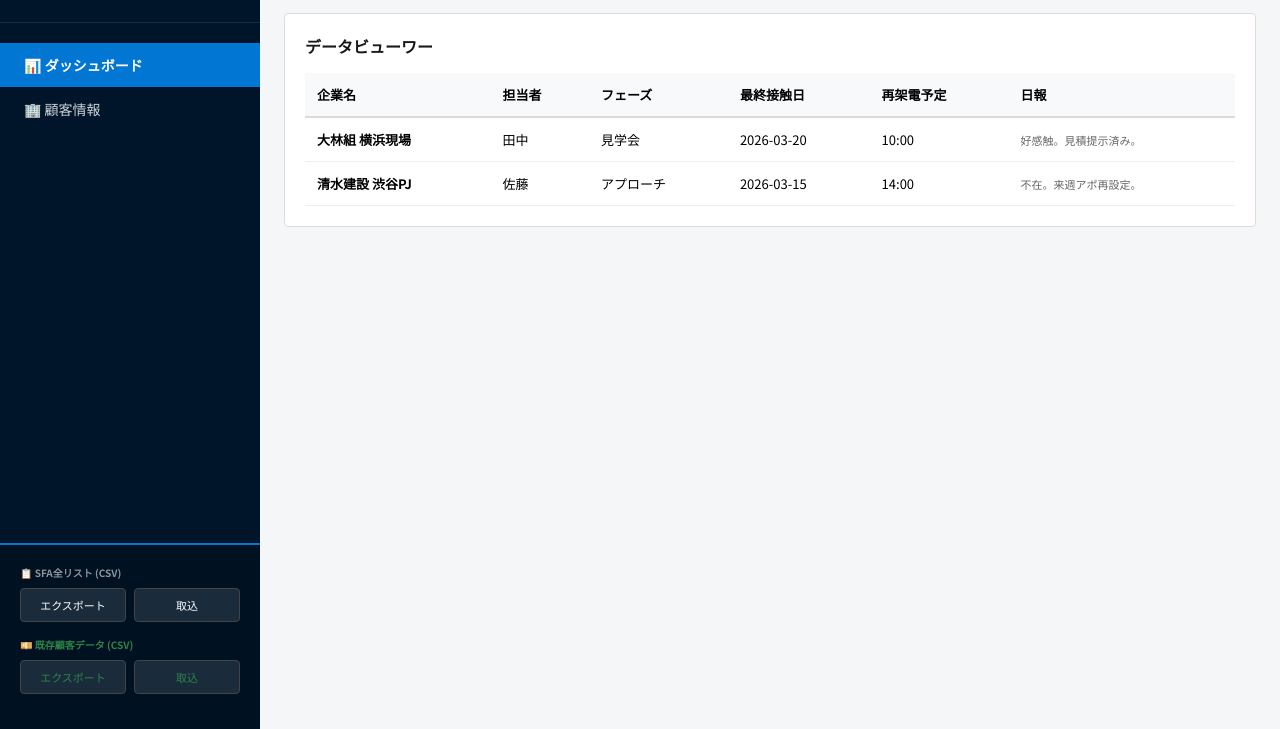
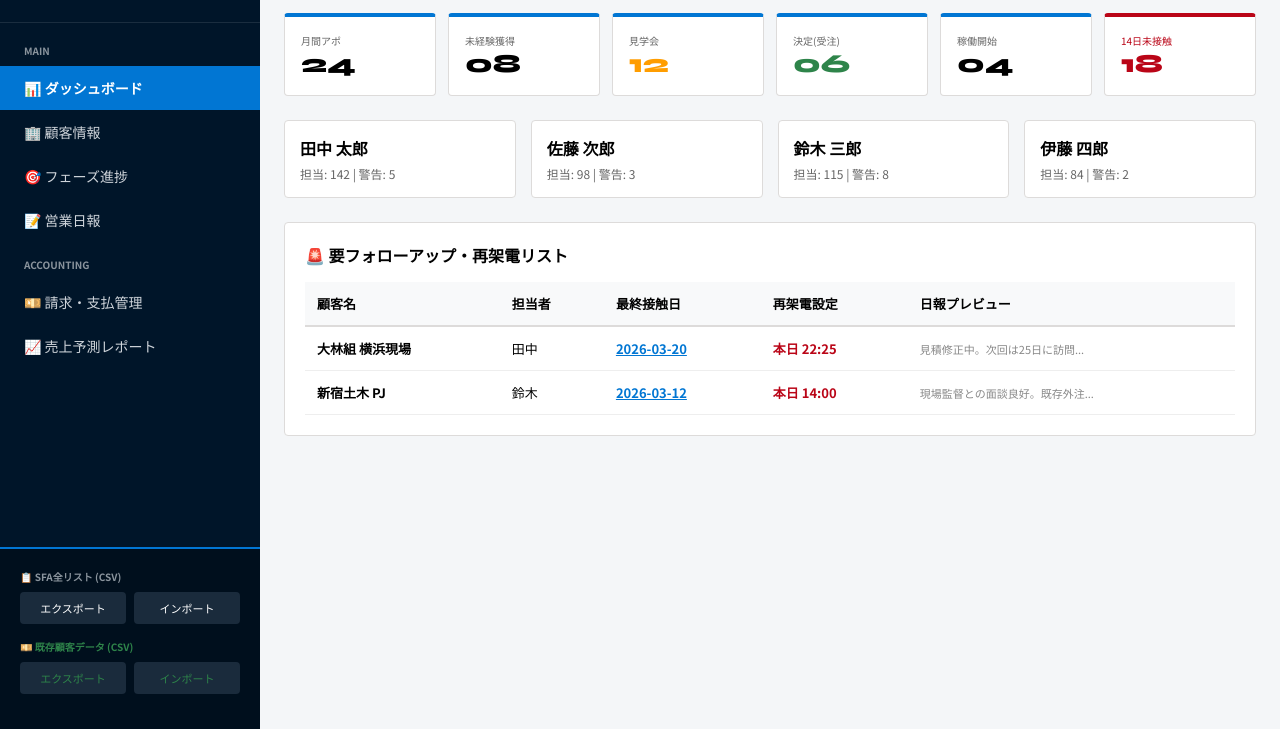
Before and after one commit to ytanaka-max/NEXTSS_SFA, a plain HTML site: page index.html in a window 1280 px wide. Shown: the part 71-800 px from the top of the page. Drawn offline with nearby package versions, Linux system fonts and the light colour scheme.

Commit message:
Update HTML title and sidebar labels

```diff
--- a/index.html
+++ b/index.html
@@ -2,7 +2,7 @@
 <html lang="ja">
 <head>
     <meta charset="UTF-8">
-    <title>NEXTsalesAI | CSV完全制御版</title>
+    <title>NEXTsalesAI | 営業統括完全管理システム</title>
     <link href="https://fonts.googleapis.com/css2?family=Noto+Sans+JP:wght@400;700&family=Syne:wght@800&family=DM+Mono:wght@500&display=swap" rel="stylesheet">
     <style>
         :root {
@@ -13,34 +13,47 @@
         * { box-sizing: border-box; margin: 0; padding: 0; }
         body { font-family: 'Noto Sans JP', sans-serif; background: var(--sf-bg); display: flex; height: 100vh; overflow: hidden; }
 
-        /* --- SIDEBAR --- */
+        /* --- SIDEBAR: 全項目復元 --- */
         .sidebar { width: 260px; background: var(--sidebar); color: #fff; display: flex; flex-direction: column; flex-shrink: 0; }
         .sidebar-header { padding: 25px 20px; border-bottom: 1px solid rgba(255,255,255,0.1); }
-        .nav-group { flex: 1; padding: 20px 0; }
+        .nav-group { flex: 1; padding: 20px 0; overflow-y: auto; }
+        .nav-label { font-size: 10px; color: #8a949d; padding: 0 24px 8px; font-weight: 700; text-transform: uppercase; }
         .nav-item { padding: 12px 24px; display: flex; align-items: center; gap: 12px; cursor: pointer; color: #ced4da; font-size: 14px; }
+        .nav-item:hover { background: rgba(255,255,255,0.1); color: #fff; }
         .nav-item.active { background: var(--sf-blue); color: #fff; font-weight: 600; }
 
-        /* CSV FOOTER (改修) */
-        .sidebar-footer { padding: 20px; background: rgba(0,0,0,0.2); border-top: 2px solid var(--sf-blue); }
+        /* CSV FOOTER: 2系統・完全固定 */
+        .sidebar-footer { padding: 20px; background: rgba(0,0,0,0.3); border-top: 2px solid var(--sf-blue); }
         .csv-box { margin-bottom: 15px; }
         .csv-label { font-size: 10px; font-weight: 700; color: #8a949d; margin-bottom: 8px; display: block; }
         .csv-btn-grid { display: grid; grid-template-columns: 1fr 1fr; gap: 8px; }
-        .btn-csv {
-            background: #1a2b3c; border: 1px solid #444; color: #fff; padding: 8px;
-            font-size: 11px; border-radius: 4px; cursor: pointer; text-align: center;
-            display: inline-block; transition: 0.2s;
-        }
-        .btn-csv:hover { background: var(--sf-blue); border-color: var(--sf-blue); }
+        .btn-csv { background: #1a2b3c; border: 1px solid #444; color: #fff; padding: 8px; font-size: 11px; border-radius: 4px; cursor: pointer; text-align: center; border: none; }
+        .btn-csv:hover { background: var(--sf-blue); }
 
-        /* --- MAIN --- */
+        /* --- MAIN LAYOUT --- */
         .main { flex: 1; display: flex; flex-direction: column; min-width: 0; }
         header { background: #fff; height: 60px; border-bottom: 1px solid var(--sf-border); display: flex; align-items: center; padding: 0 24px; justify-content: space-between; }
         .content { flex: 1; overflow-y: auto; padding: 24px; }
 
-        .card { background: #fff; border: 1px solid var(--sf-border); border-radius: 4px; padding: 20px; }
+        /* --- DASHBOARD: KPI & STAFF --- */
+        .kpi-row { display: grid; grid-template-columns: repeat(6, 1fr); gap: 12px; margin-bottom: 24px; }
+        .kpi-card { background: #fff; border: 1px solid var(--sf-border); padding: 16px; border-radius: 4px; border-top: 4px solid var(--sf-blue); }
+        .kpi-val { font-size: 26px; font-weight: 800; font-family: 'Syne'; }
+
+        .staff-grid { display: grid; grid-template-columns: repeat(4, 1fr); gap: 15px; margin-bottom: 24px; }
+        .staff-card { background: #fff; padding: 15px; border-radius: 4px; border: 1px solid var(--sf-border); cursor: pointer; }
+        .staff-card:hover { border-color: var(--sf-blue); }
+
+        /* --- TABLE & MODAL --- */
+        .card { background: #fff; border: 1px solid var(--sf-border); border-radius: 4px; padding: 20px; margin-bottom: 24px; }
         table { width: 100%; border-collapse: collapse; font-size: 13px; }
         th { text-align: left; padding: 12px; background: #f8f9fa; border-bottom: 2px solid var(--sf-border); }
         td { padding: 12px; border-bottom: 1px solid #eee; }
+        .date-link { color: var(--sf-blue); font-weight: bold; text-decoration: underline; cursor: pointer; }
+
+        .modal-overlay { position: fixed; inset: 0; background: rgba(0,0,0,0.6); z-index: 1000; display: none; align-items: center; justify-content: center; }
+        .modal { background: #fff; width: 500px; border-radius: 8px; padding: 24px; }
+        .report-content { background: #f9f9f9; padding: 15px; border-radius: 4px; white-space: pre-wrap; margin-top: 10px; }
     </style>
 </head>
 <body>
@@ -48,26 +61,32 @@
 <aside class="sidebar">
     <div class="sidebar-header">
         <div style="font-family:'Syne'; font-size:22px; font-weight:800;">NEXTsalesAI</div>
-        <div style="font-size:9px; color:#8a949d; margin-top:4px;">CSV DATA ENGINE</div>
+        <div style="font-size:9px; color:#8a949d; margin-top:4px;">PRO-ACTIVE SFA</div>
     </div>
     <nav class="nav-group">
+        <div class="nav-label">Main</div>
         <div class="nav-item active">📊 ダッシュボード</div>
         <div class="nav-item">🏢 顧客情報</div>
+        <div class="nav-item">🎯 フェーズ進捗</div>
+        <div class="nav-item">📝 営業日報</div>
+        <div class="nav-label" style="margin-top:15px;">Accounting</div>
+        <div class="nav-item">💴 請求・支払管理</div>
+        <div class="nav-item">📈 売上予測レポート</div>
     </nav>
 
     <div class="sidebar-footer">
         <div class="csv-box">
             <span class="csv-label">📋 SFA全リスト (CSV)</span>
             <div class="csv-btn-grid">
-                <div class="btn-csv" onclick="exportData('sfa_list')">エクスポート</div>
-                <label class="btn-csv">取込 <input type="file" hidden accept=".csv" onchange="importCSV(this, 'sfa')"></label>
+                <button class="btn-csv" onclick="exportCSV('SFA_List')">エクスポート</button>
+                <label class="btn-csv">インポート<input type="file" hidden onchange="importCSV(this)"></label>
             </div>
         </div>
         <div class="csv-box">
             <span class="csv-label" style="color:var(--success)">💴 既存顧客データ (CSV)</span>
             <div class="csv-btn-grid">
-                <div class="btn-csv" style="color:var(--success)" onclick="exportData('existing_list')">エクスポート</div>
-                <label class="btn-csv" style="color:var(--success)">取込 <input type="file" hidden accept=".csv" onchange="importCSV(this, 'existing')"></label>
+                <button class="btn-csv" style="color:var(--success)" onclick="exportCSV('Existing_List')">エクスポート</button>
+                <label class="btn-csv" style="color:var(--success)">インポート<input type="file" hidden></label>
             </div>
         </div>
     </div>
@@ -75,104 +94,125 @@
 
 <main class="main">
     <header>
-        <h2 id="view-title">顧客データ管理</h2>
-        <div style="font-size: 12px; color: var(--sf-blue); font-weight: bold;" id="data-status">データ読込完了</div>
+        <h2 style="font-size: 18px;">営業統括ダッシュボード</h2>
+        <div>
+            <span id="clock" style="font-family:'DM Mono'; margin-right:15px;">--:--:--</span>
+            <button onclick="requestNotify()" style="font-size:11px; cursor:pointer;">🔔 通知設定</button>
+        </div>
     </header>
 
     <div class="content">
+        <div class="kpi-row">
+            <div class="kpi-card"><div style="font-size:10px;color:#666;">月間アポ</div><div class="kpi-val" id="kpi-apo">24</div></div>
+            <div class="kpi-card"><div style="font-size:10px;color:#666;">未経験獲得</div><div class="kpi-val">08</div></div>
+            <div class="kpi-card"><div style="font-size:10px;color:#666;">見学会</div><div class="kpi-val" style="color:var(--warning)">12</div></div>
+            <div class="kpi-card"><div style="font-size:10px;color:#666;">決定(受注)</div><div class="kpi-val" style="color:var(--success)">06</div></div>
+            <div class="kpi-card"><div style="font-size:10px;color:#666;">稼働開始</div><div class="kpi-val">04</div></div>
+            <div class="kpi-card" style="border-top-color:var(--danger)"><div style="font-size:10px;color:var(--danger);">14日未接触</div><div class="kpi-val" style="color:var(--danger)">18</div></div>
+        </div>
+
+        <div class="staff-grid">
+            <div class="staff-card"><strong>田中 太郎</strong><div style="font-size:12px;color:#666;margin-top:5px;">担当: 142 | 警告: 5</div></div>
+            <div class="staff-card"><strong>佐藤 次郎</strong><div style="font-size:12px;color:#666;margin-top:5px;">担当: 98 | 警告: 3</div></div>
+            <div class="staff-card"><strong>鈴木 三郎</strong><div style="font-size:12px;color:#666;margin-top:5px;">担当: 115 | 警告: 8</div></div>
+            <div class="staff-card"><strong>伊藤 四郎</strong><div style="font-size:12px;color:#666;margin-top:5px;">担当: 84 | 警告: 2</div></div>
+        </div>
+
         <div class="card">
-            <div style="margin-bottom:15px; font-weight:700; color:var(--text-main);">データビューワー</div>
-            <table id="dataTable">
+            <div style="font-weight:700; margin-bottom:15px;">🚨 要フォローアップ・再架電リスト</div>
+            <table id="mainTable">
                 <thead>
-                    <tr><th>企業名</th><th>担当者</th><th>フェーズ</th><th>最終接触日</th><th>再架電予定</th><th>日報</th></tr>
+                    <tr><th>顧客名</th><th>担当者</th><th>最終接触日</th><th>再架電設定</th><th>日報プレビュー</th></tr>
                 </thead>
-                <tbody id="dataBody">
+                <tbody id="tableBody">
                     </tbody>
             </table>
         </div>
     </div>
 </main>
 
+<div class="modal-overlay" id="modalOverlay" onclick="if(event.target==this)this.style.display='none'">
+    <div class="modal">
+        <h3 id="modalTitle">日報詳細</h3>
+        <div id="modalMeta" style="font-size:12px; color:#666; margin:10px 0;"></div>
+        <div class="report-content" id="modalText"></div>
+        <button onclick="document.getElementById('modalOverlay').style.display='none'" style="margin-top:20px; width:100%; padding:10px;">閉じる</button>
+    </div>
+</div>
+
 <script>
-    // システム内メモリ（初期値）
-    let currentData = [
-        { name: "大林組 横浜現場", staff: "田中", phase: "見学会", date: "2026-03-20", recall: "10:00", report: "好感触。見積提示済み。" },
-        { name: "清水建設 渋谷PJ", staff: "佐藤", phase: "アプローチ", date: "2026-03-15", recall: "14:00", report: "不在。来週アポ再設定。" }
+    let db = [
+        { id:1, name: "大林組 横浜現場", staff: "田中", lastContact: "2026-03-20", recall: "22:25", report: "見積修正中。次回は25日に訪問予定。" },
+        { id:2, name: "新宿土木 PJ", staff: "鈴木", lastContact: "2026-03-12", recall: "14:00", report: "現場監督との面談良好。既存外注からの切り替え提案。" }
     ];
 
-    // --- 【改修】エクスポート機能 ---
-    function exportData(fileName) {
-        // ヘッダー作成
-        const header = "企業名,担当者,フェーズ,最終接触日,再架電予定,日報\n";
-        // 行データ作成（カンマ区切り、改行含む）
-        const rows = currentData.map(d =>
-            `${d.name},${d.staff},${d.phase},${d.date},${d.recall},${d.report}`
-        ).join("\n");
-
-        const csvContent = header + rows;
-
-        // 文字化け防止BOM (UTF-8)
-        const bom = new Uint8Array([0xEF, 0xBB, 0xBF]);
-        const blob = new Blob([bom, csvContent], { type: 'text/csv;charset=utf-8;' });
-
-        // ダウンロード処理
-        const link = document.createElement("a");
-        link.href = URL.createObjectURL(blob);
-        link.download = `${fileName}_${new Date().toISOString().slice(0,10)}.csv`;
-        document.body.appendChild(link);
-        link.click();
-        document.body.removeChild(link);
-
-        console.log("Export Success:", fileName);
+    function renderTable() {
+        const tbody = document.getElementById('tableBody');
+        tbody.innerHTML = db.map(item => `
+            <tr>
+                <td><strong>${item.name}</strong></td>
+                <td>${item.staff}</td>
+                <td><span class="date-link" onclick="viewReport(${item.id})">${item.lastContact}</span></td>
+                <td style="color:var(--danger); font-weight:bold;">本日 ${item.recall}</td>
+                <td style="font-size:11px; color:#888;">${item.report.substring(0,15)}...</td>
+            </tr>
+        `).join('');
     }
 
-    // --- 【改修】インポート機能 ---
-    function importCSV(input, type) {
+    // --- CSVエクスポート (確実にダウンロード) ---
+    function exportCSV(filename) {
+        const header = "企業名,担当者,最終接触日,再架電予定,日報\n";
+        const rows = db.map(i => `${i.name},${i.staff},${i.lastContact},${i.recall},${i.report}`).join("\n");
+        const bom = new Uint8Array([0xEF, 0xBB, 0xBF]);
+        const blob = new Blob([bom, header + rows], { type: "text/csv;charset=utf-8" });
+        const url = URL.createObjectURL(blob);
+        const a = document.createElement("a");
+        a.href = url;
+        a.download = `${filename}.csv`;
+        a.click();
+        URL.revokeObjectURL(url);
+    }
+
+    // --- CSVインポート ---
+    function importCSV(input) {
         const file = input.files[0];
-        if (!file) return;
-
+        if(!file) return;
         const reader = new FileReader();
         reader.onload = function(e) {
-            const text = e.target.result;
-            const lines = text.split(/\r\n|\n/);
-            const newData = [];
-
-            // 1行目はヘッダーなので飛ばす
-            for (let i = 1; i < lines.length; i++) {
-                if (lines[i].trim() === "") continue;
+            const lines = e.target.result.split("\n");
+            const newDb = [];
+            for(let i=1; i<lines.length; i++) {
                 const cols = lines[i].split(",");
-                if (cols.length >= 6) {
-                    newData.push({
-                        name: cols[0], staff: cols[1], phase: cols[2],
-                        date: cols[3], recall: cols[4], report: cols[5]
-                    });
+                if(cols.length >= 5) {
+                    newDb.push({ id:i, name:cols[0], staff:cols[1], lastContact:cols[2], recall:cols[3], report:cols[4] });
                 }
             }
-
-            if (newData.length > 0) {
-                currentData = newData; // メモリを更新
-                renderTable(); // 表示を更新
-                document.getElementById('data-status').innerText = `取込完了 (${newData.length}件)`;
-                alert(`${type.toUpperCase()} データを ${newData.length} 件取り込みました。`);
-            }
+            db = newDb; renderTable();
+            alert(newDb.length + " 件のデータを読み込みました。");
         };
         reader.readAsText(file);
     }
 
-    // テーブル描画
-    function renderTable() {
-        const body = document.getElementById('dataBody');
-        body.innerHTML = currentData.map(c => `
-            <tr>
-                <td><strong>${c.name}</strong></td>
-                <td>${c.staff}</td>
-                <td>${c.phase}</td>
-                <td>${c.date}</td>
-                <td>${c.recall}</td>
-                <td style="color:#666; font-size:11px;">${c.report}</td>
-            </tr>
-        `).join('');
+    function viewReport(id) {
+        const item = db.find(i => i.id === id);
+        document.getElementById('modalTitle').innerText = item.name;
+        document.getElementById('modalMeta').innerText = `担当: ${item.staff} | 最終接触: ${item.lastContact}`;
+        document.getElementById('modalText').innerText = item.report;
+        document.getElementById('modalOverlay').style.display = 'flex';
     }
+
+    function requestNotify() { Notification.requestPermission(); }
+
+    setInterval(() => {
+        const now = new Date();
+        const t = now.getHours().toString().padStart(2,'0')+":"+now.getMinutes().toString().padStart(2,'0');
+        document.getElementById('clock').innerText = now.toLocaleTimeString();
+        db.forEach(item => {
+            if(item.recall === t && now.getSeconds() === 0) {
+                new Notification("📞 再架電時間: " + item.name);
+            }
+        });
+    }, 1000);
 
     window.onload = renderTable;
 </script>
```
